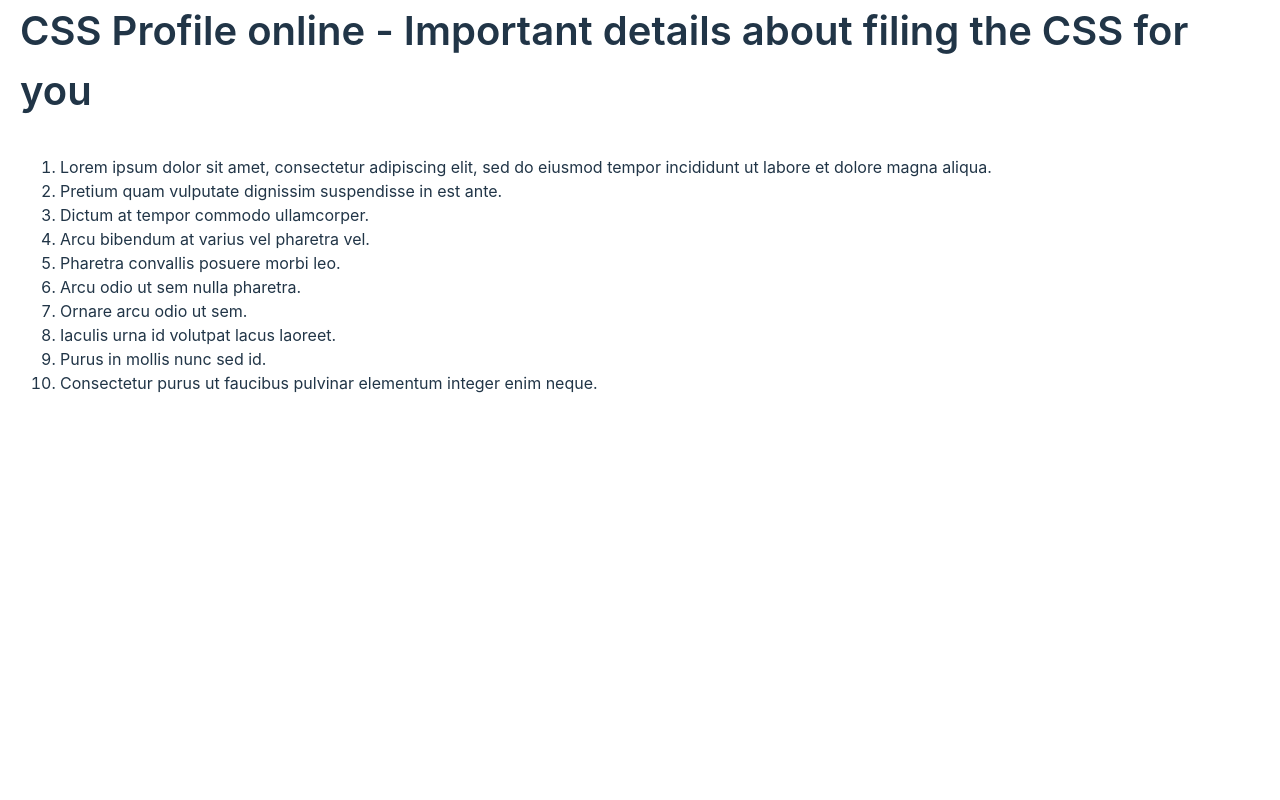
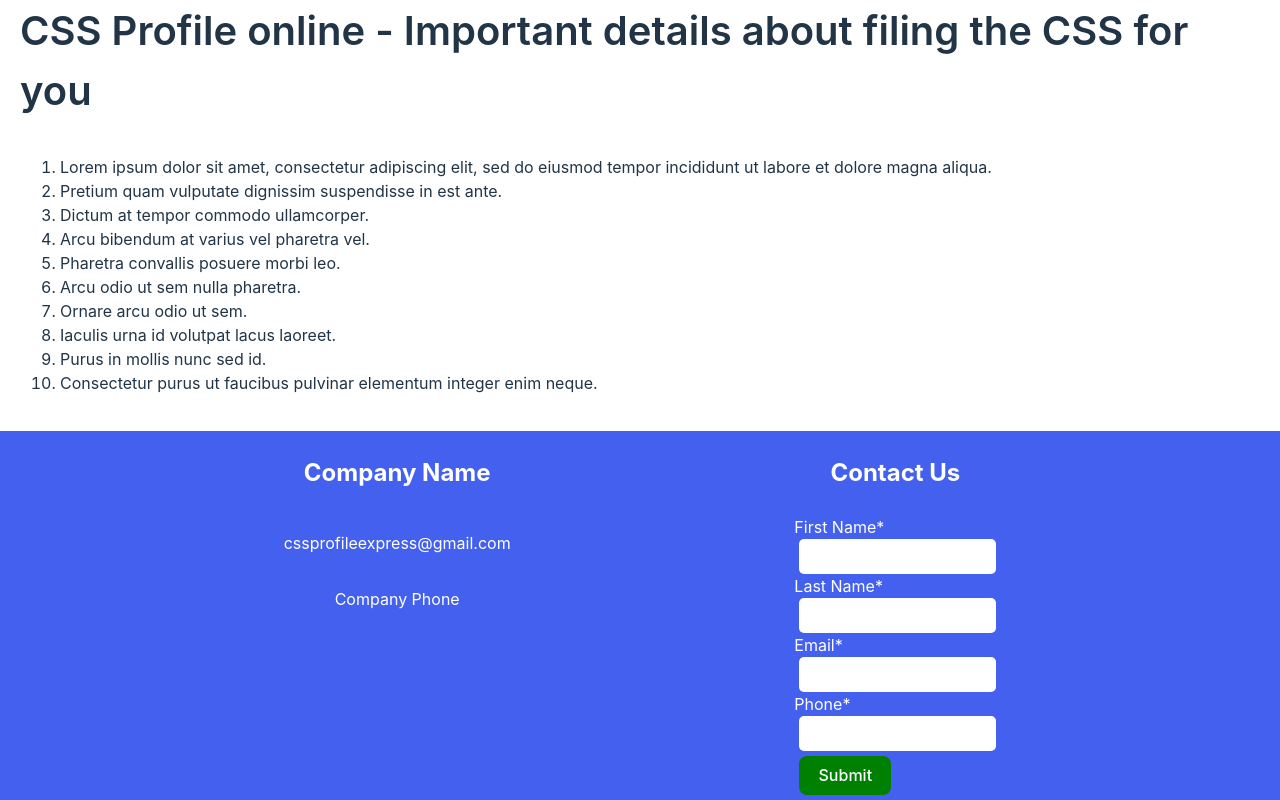
Before and after one commit to PCConsulting1/css-express, a React (Vite) app in the folder client/: page / in a window 1280 px wide. Shown: the part 1807-2607 px from the top of the page. Before the commit the page ends 2238 px from the top, so only its background shows below. Built offline with nearby package versions, Linux system fonts and the light colour scheme.

Commit message:
Added contact form

```diff
--- /dev/null
+++ b/client/src/components/CompanyInfo.jsx
@@ -0,0 +1,9 @@
+export default function () {
+  return (
+    <div className="card-content">
+      <h3>Company Name</h3>
+      <p>cssprofileexpress@gmail.com</p>
+      <p>Company Phone</p>
+    </div>
+  )
+}
--- /dev/null
+++ b/client/src/components/ContactForm.jsx
@@ -0,0 +1,79 @@
+import { useState } from 'react'
+import {
+  validateName,
+  validateEmail,
+  validatePhone,
+} from '../functions/validate'
+
+export default function () {
+  const [state, setState] = useState({
+    firstName: '',
+    lastName: '',
+    email: '',
+    phone: '',
+  })
+
+  const handleSubmit = (event) => {
+    event.preventDefault()
+  }
+
+  return (
+    <>
+      <h3 className="text-centered">Contact Us</h3>
+      <form onSubmit={handleSubmit}>
+        <div className="column">
+          <label>
+            First Name*
+            <input
+              id="firstName"
+              type="text"
+              value={state.firstName}
+              onChange={(e) => {
+                validateName(e.target.value) &&
+                  setState({ firstName: e.target.value })
+              }}
+            />
+          </label>
+          <label>
+            Last Name*
+            <input
+              type="text"
+              value={state.lastName}
+              onChange={(e) => {
+                validateName(e.target.value) &&
+                  setState({ lastName: e.target.value })
+              }}
+            />
+          </label>
+        </div>
+        <div className="column">
+          <label>
+            Email*
+            <input
+              type="text"
+              value={state.email}
+              onChange={(e) => {
+                validateEmail(e.target.value) &&
+                  setState({ email: e.target.value })
+              }}
+            />
+          </label>
+          <label>
+            Phone*
+            <input
+              type="text"
+              value={state.phone}
+              onChange={(e) => {
+                validatePhone(e.target.value) &&
+                  setState({ phone: e.target.value })
+              }}
+            />
+          </label>
+        </div>
+        <button type="submit" style={{ backgroundColor: 'green', margin: 5 }}>
+          Submit
+        </button>
+      </form>
+    </>
+  )
+}
--- /dev/null
+++ b/client/src/components/Footer.jsx
@@ -0,0 +1,15 @@
+import ContactForm from './ContactForm'
+import CompanyInfo from './CompanyInfo'
+export default function () {
+  return (
+    <div className="footer">
+      <div>
+        <CompanyInfo />
+      </div>
+      {/* <div style={{ flexGrow: 1 }} /> */}
+      <div>
+        <ContactForm />
+      </div>
+    </div>
+  )
+}
--- /dev/null
+++ b/client/src/functions/validate.jsx
@@ -0,0 +1,16 @@
+export const validateName = (name) => {
+  return name !== ''
+}
+
+export const validateEmail = (email) => {
+  return email !== '' && email.match(/\S+@\S+\.\S+/)
+}
+
+export const validatePhone = (phone) => {
+  return (
+    phone !== '' &&
+    phone.match(
+      /^(\+\d{1,2}\s?)?1?\-?\.?\s?\(?\d{3}\)?[\s.-]?\d{3}[\s.-]?\d{4}$/
+    )
+  )
+}
--- a/client/src/screens/Home.jsx
+++ b/client/src/screens/Home.jsx
@@ -3,6 +3,9 @@ import HomeImage from '../components/HomeImage'
 import HomeAdCard from '../components/HomeAdCard'
 import Testimonials from '../components/Testimonials'
 import HomeList from '../components/HomeList'
+import Footer from '../components/Footer'
+//TODO: move homebanner to app component
+//TODO: move footer to app component
 export default function Home() {
   return (
     <>
@@ -11,6 +14,7 @@ export default function Home() {
       <HomeAdCard />
       <Testimonials />
       <HomeList />
+      <Footer />
     </>
   )
 }
--- a/client/src/styles/Home.styles.css
+++ b/client/src/styles/Home.styles.css
@@ -45,7 +45,6 @@
     flex-direction: column;
     align-items: center;
     width: 100%;
-
 }
 .card-image{
     max-width: 100%;
@@ -55,6 +54,34 @@
     display: flex;
     justify-content: center;
     width: 100%;
+}
+
+.column{
+    display: flex;
+    flex-direction: column;
+    justify-content: space-around;
+    align-items: center;
+    width: 100;
+}
+
+.footer{
+    width: 100vw;
+    display: flex;
+    justify-content: space-evenly;
+    background-color: var(--primary);
+    color: white;
+}
+.footer input {
+    display: block;
+    border-radius: 5px;
+    border: none;
+    margin-left: 5px;
+    padding: 10px;
+
+}
+.footer input:focus{
+    outline: none;
+    border-bottom: 2px solid black;
 }
 
 .list-container{
```
